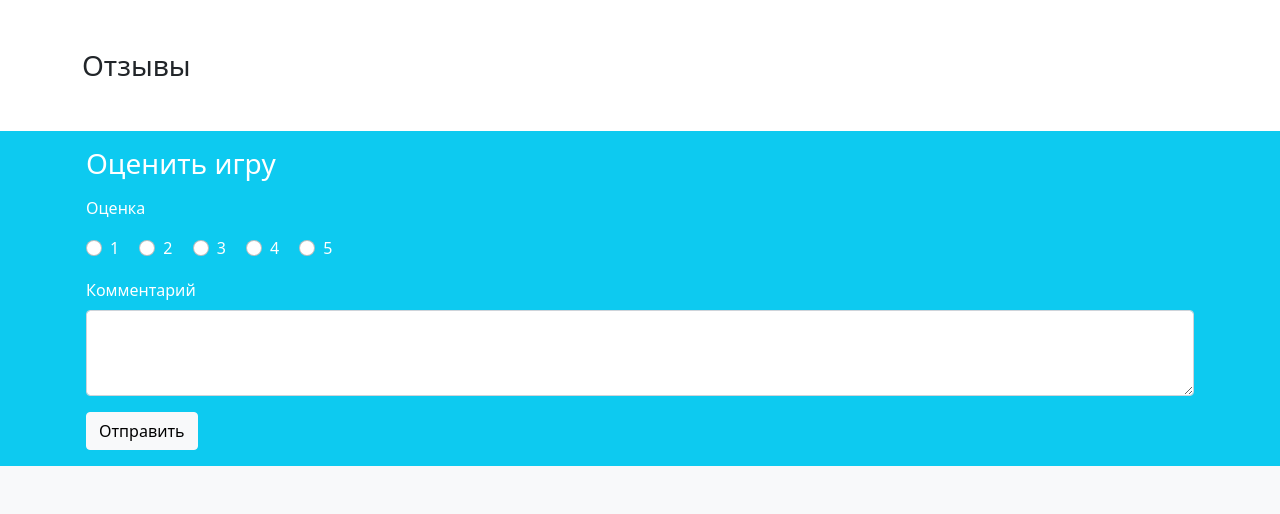
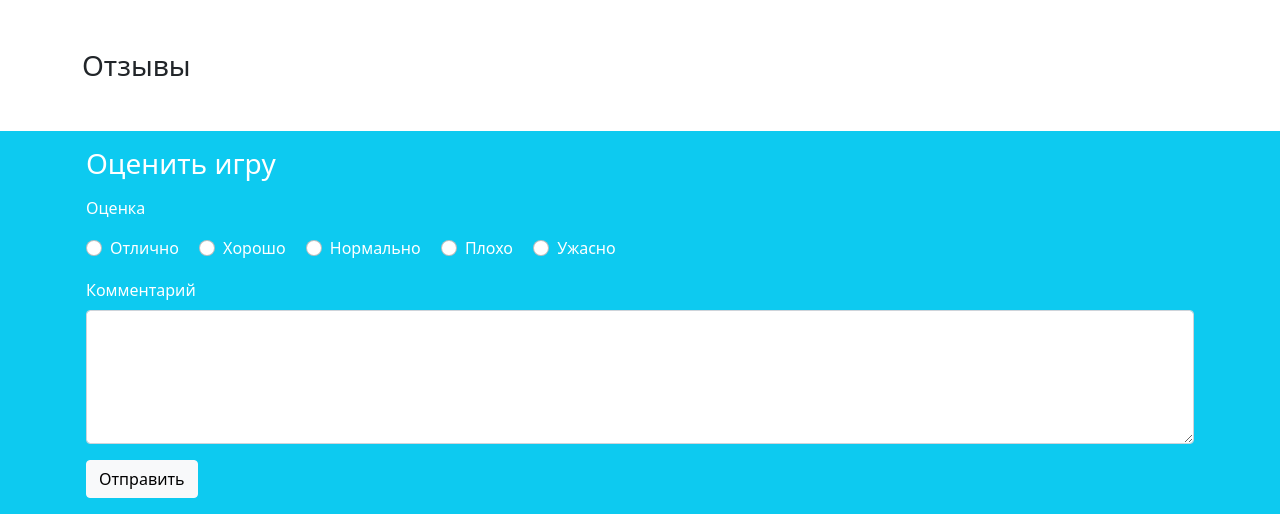
Before and after one commit to BakasaRus/AIP-Games, a Flask app: template templates/game.html in a window 1280 px wide. Shown: the part 555-1069 px from the top of the page. Before the commit the page ends 1021 px from the top, so only its background shows below. Run offline with Flask 2, Linux system fonts and the light colour scheme; the template is opened without the code that fills it: values that come from a table or form of the project are taken from there, others are empty.

Commit message:
Replace review form with WTForms and add in in requirements.txt

```diff
--- a/app.py
+++ b/app.py
@@ -1,7 +1,7 @@
 from flask import Flask, render_template, request, abort, redirect, url_for
 from models import db, Game, User
 from flask_migrate import Migrate
-from forms import LoginForm, RegisterForm
+from forms import LoginForm, RegisterForm, ReviewForm
 from flask_login import login_user, logout_user, LoginManager, login_required
 
 app = Flask(__name__)
@@ -72,7 +72,8 @@ def create_game():
 @app.route('/games/<int:game_id>')
 def get_game(game_id):
     game = Game.query.filter_by(id=game_id).first_or_404()
-    return render_template('game.html', game=game)
+    review_form = ReviewForm()
+    return render_template('game.html', game=game, form=review_form)
 
 
 @app.route('/search')
--- a/forms.py
+++ b/forms.py
@@ -1,7 +1,7 @@
 from flask_wtf import FlaskForm
-from wtforms import StringField, BooleanField
+from wtforms import StringField, BooleanField, RadioField
 from wtforms.validators import Email, DataRequired, EqualTo
-from wtforms.widgets import PasswordInput
+from wtforms.widgets import PasswordInput, TextArea
 
 
 class LoginForm(FlaskForm):
@@ -16,3 +16,14 @@ class RegisterForm(FlaskForm):
     last_name = StringField(label='Фамилия', validators=[DataRequired()])
     password = StringField(label='Пароль', widget=PasswordInput(), validators=[DataRequired()])
     confirmation = StringField(label='Подтверждение пароля', widget=PasswordInput(), validators=[DataRequired(), EqualTo('password')])
+
+
+class ReviewForm(FlaskForm):
+    rating = RadioField(label='Оценка', choices=[
+        (5, 'Отлично'),
+        (4, 'Хорошо'),
+        (3, 'Нормально'),
+        (2, 'Плохо'),
+        (1, 'Ужасно'),
+    ])
+    body = StringField(label='Комментарий', widget=TextArea())
--- a/requirements.txt
+++ b/requirements.txt
@@ -1,8 +1,13 @@
 alembic==1.5.6
 click==7.1.2
+dnspython==2.1.0
+email-validator==1.1.2
 Flask==1.1.2
+Flask-Login==0.5.0
 Flask-Migrate==2.7.0
 Flask-SQLAlchemy==2.4.4
+Flask-WTF==0.14.3
+idna==3.1
 itsdangerous==1.1.0
 Jinja2==2.11.2
 Mako==1.1.4
@@ -12,3 +17,4 @@ python-editor==1.0.4
 six==1.15.0
 SQLAlchemy==1.3.23
 Werkzeug==1.0.1
+WTForms==2.3.3
--- a/templates/game.html
+++ b/templates/game.html
@@ -36,35 +36,16 @@
                 <h3 class="mb-3">Оценить игру</h3>
                 <div class="mb-3">
                     <p>Оценка</p>
+                    {% for mark in form.rating %}
                     <div class="form-check form-check-inline">
-                        <input class="form-check-input" type="radio" name="inlineRadioOptions" id="inlineRadio1"
-                               value="1">
-                        <label class="form-check-label" for="inlineRadio1">1</label>
+                        {{ mark(class_='form-check-input') }}
+                        <label class="form-check-label" for="inlineRadio1">{{ mark.label }}</label>
                     </div>
-                    <div class="form-check form-check-inline">
-                        <input class="form-check-input" type="radio" name="inlineRadioOptions" id="inlineRadio2"
-                               value="2">
-                        <label class="form-check-label" for="inlineRadio2">2</label>
-                    </div>
-                    <div class="form-check form-check-inline">
-                        <input class="form-check-input" type="radio" name="inlineRadioOptions" id="inlineRadio3"
-                               value="3">
-                        <label class="form-check-label" for="inlineRadio3">3</label>
-                    </div>
-                    <div class="form-check form-check-inline">
-                        <input class="form-check-input" type="radio" name="inlineRadioOptions" id="inlineRadio4"
-                               value="4">
-                        <label class="form-check-label" for="inlineRadio4">4</label>
-                    </div>
-                    <div class="form-check form-check-inline">
-                        <input class="form-check-input" type="radio" name="inlineRadioOptions" id="inlineRadio5"
-                               value="5">
-                        <label class="form-check-label" for="inlineRadio5">5</label>
-                    </div>
+                    {% endfor %}
                 </div>
                 <div class="mb-3">
-                    <label for="comment" class="form-label">Комментарий</label>
-                    <textarea class="form-control" id="comment" rows="3"></textarea>
+                    <label for="comment" class="form-label">{{ form.body.label }}</label>
+                    {{ form.body(class_='form-control', rows=5) }}
                 </div>
                 <button type="submit" class="btn btn-light">Отправить</button>
             </form>
```
